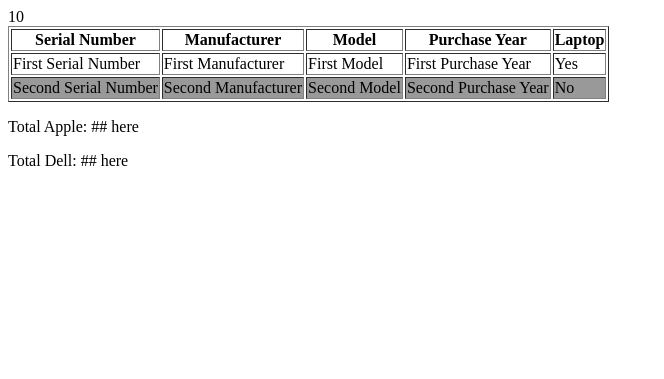
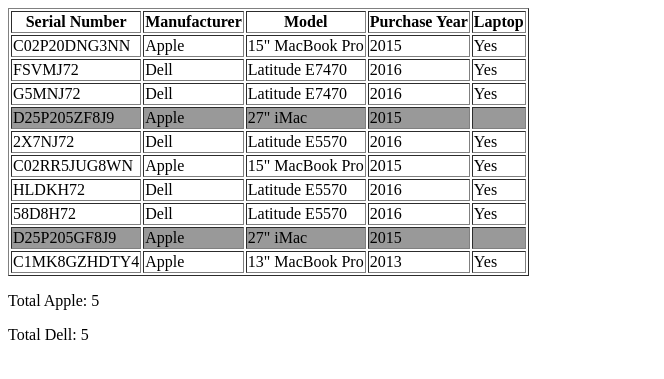
Before and after one commit to Gumichocopengin8/web-programming_IT-342-, a PHP site: page /arrays.php in a window 1280 px wide. Shown: the top 379 px of the page, without its empty margins (0-664 px from the left). Run offline with PHP 8.4, Linux system fonts and the light colour scheme.

Commit message:
done with the array.php

```diff
--- a/arrays.php
+++ b/arrays.php
@@ -6,17 +6,23 @@
   </head>
 
   <body>
-
     <?php
       $serialNumber = ["C02P20DNG3NN", "FSVMJ72", "G5MNJ72", "D25P205ZF8J9", "2X7NJ72", "C02RR5JUG8WN", "HLDKH72", "58D8H72", "D25P205GF8J9", "C1MK8GZHDTY4"];
-      $manufactuer = ["Apple", "Dell", "Dell", "Apple", "Dell", "Apple", "Dell","Dell", "Apple", "Apple"];
+      $manufacturer = ["Apple", "Dell", "Dell", "Apple", "Dell", "Apple", "Dell","Dell", "Apple", "Apple"];
       $model = ["15\" MacBook Pro", "Latitude E7470", "Latitude E7470", "27\" iMac", "Latitude E5570", "15\" MacBook Pro",  "Latitude E5570",  "Latitude E5570", "27\" iMac", "13\" MacBook Pro"];
       $purchaseYear = ["2015", "2016", "2016", "2015", "2016", "2015", "2016", "2016", "2015", "2013"];
       $laptop = ["Yes", "Yes", "Yes", "", "Yes", "Yes", "Yes", "Yes", "", "Yes"];
 
-      print(count($serialNumber))
+      $col = count($serialNumber);
+      $appleCount = $dellCount = 0;
+      $comp = [];
+
+      for($i = 0; $i < $col; $i++){
+        $comp[] = ["serialNumber" => $serialNumber[$i], "manufacturer" => $manufacturer[$i],
+                   "model" => $model[$i], "purhaseYear" => $purchaseYear[$i], "laptop" => $laptop[$i], ];
+        $comp[$i]["manufacturer"] == "Apple" ? $appleCount++ : $dellCount++;
+      }
     ?>
-
     <table border="1">
       <thead>
        <tr>
@@ -28,25 +34,22 @@
     	  </tr>
       </thead>
       <tbody>
-    	   <tr>
-       	  <td>First Serial Number</td>
-       	  <td>First Manufacturer</td>
-       	  <td>First Model</td>
-       	  <td>First Purchase Year</td>
-       	  <td>Yes</td>
-    	  </tr>
-    	  <tr style="background: #999999;"> <!-- desktop rows should have gray background-->
-      	  <td>Second Serial Number</td>
-      	  <td>Second Manufacturer</td>
-      	  <td>Second Model</td>
-      	  <td>Second Purchase Year</td>
-      	  <td>No</td>
-    	  </tr>
+  	     <?php
+  	      foreach($comp as $computers){
+  	        $color = $computers["laptop"] == "Yes" ? 'white' : '#999999';
+  	        echo "<tr style=\"background: $color\">";
+           	  echo "<td>$computers[serialNumber]</td>";
+           	  echo "<td>$computers[manufacturer]</td>";
+           	  echo "<td>$computers[model]</td>";
+           	  echo "<td>$computers[purhaseYear]</td>";
+           	  echo "<td>$computers[laptop]</td>";
+         	  echo "</tr>";
+  	      }
+     	  ?>
       </tbody>
     </table>
 
-    <p>Total Apple: ## here</p>
-    <p>Total Dell: ## here</p>
-
+    <p>Total Apple: <?php echo $appleCount; ?></p>
+    <p>Total Dell: <?php echo $dellCount; ?></p>
   </body>
 </html>
```
